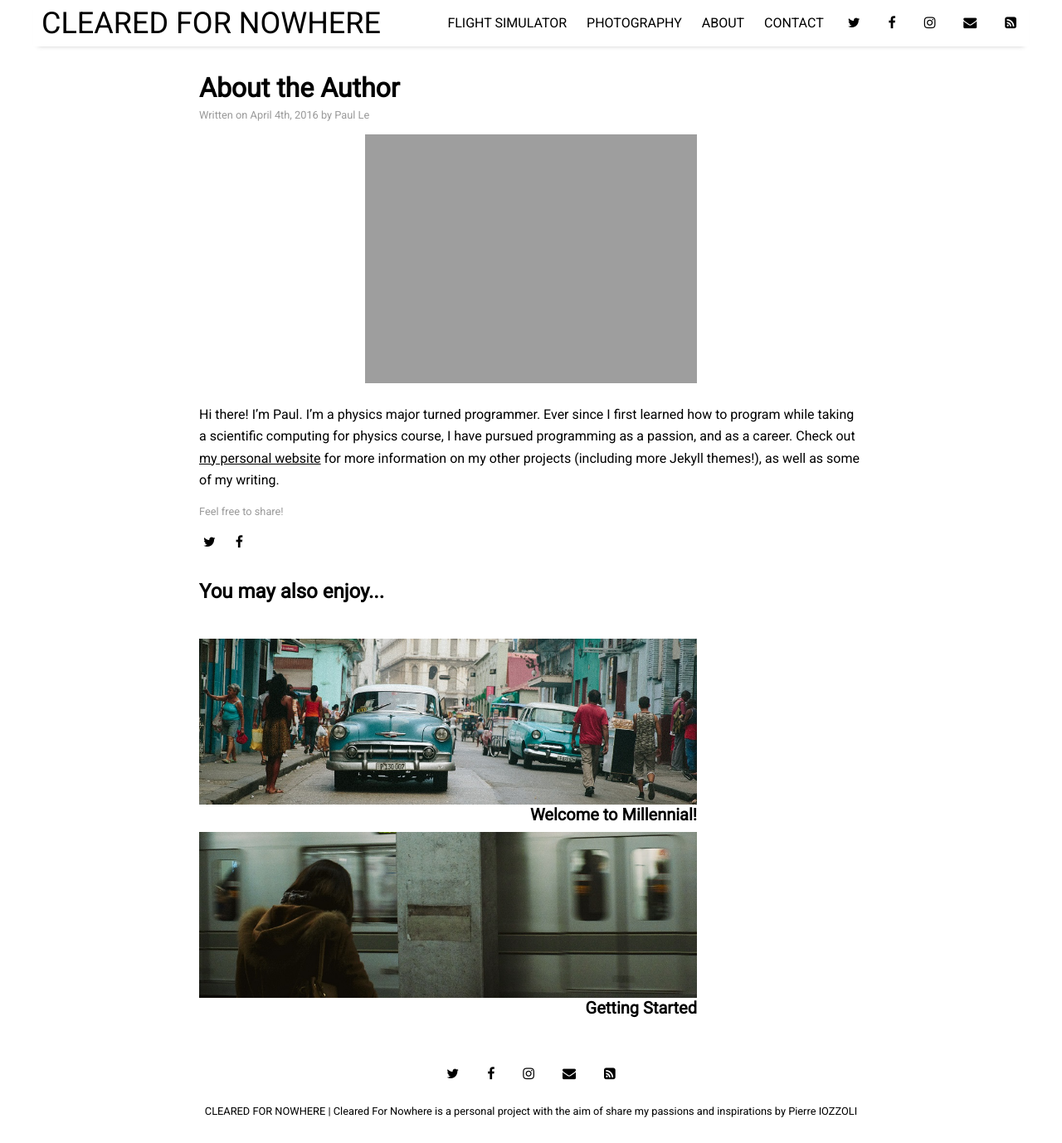
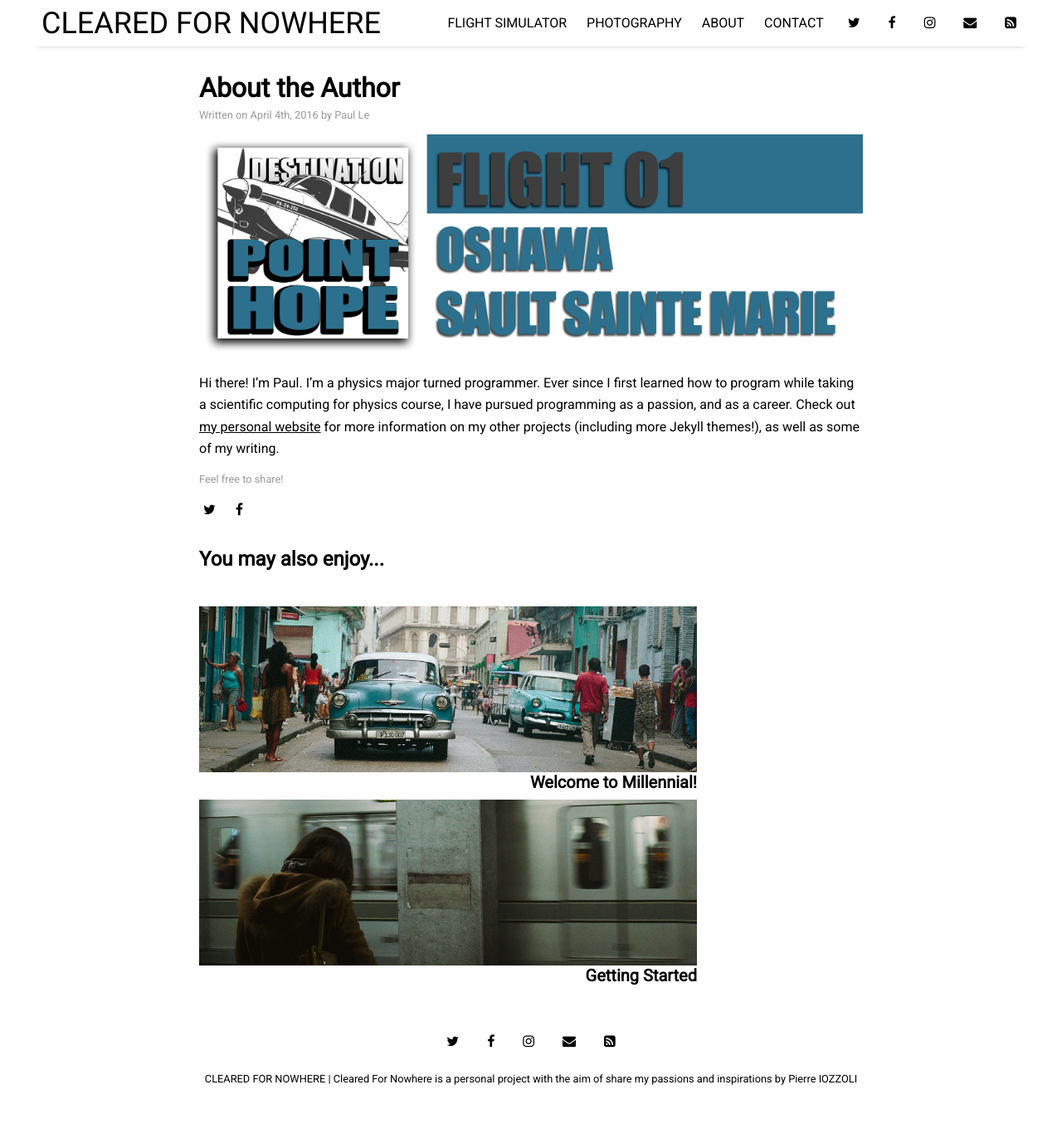
Before and after one commit to ClearedForNowhere/ClearedForNowhere.github.io, a Jekyll site: the page built from _posts/2016-04-04-about-the-author.md, in a window 1280 px wide and 1378 px high. Shown: the whole window at 83% size. Built offline with Jekyll 4.4.1, drawn with Linux system fonts in a browser that asks for light colours; nearby versions of some CDN libraries.

Commit message:
Update post.html

```diff
--- a/_layouts/post.html
+++ b/_layouts/post.html
@@ -11,7 +11,7 @@ layout: default
   {% endif %}
   {% if page.image %}
     <div class="featured-image">
-      <img src="{{ site.github.url }}/assets/img/DPH_FLIGHT01_HEADER">
+      <img src="{{ site.github.url }}/assets/img/DPH_FLIGHT01_HEADER.jpg">
     </div>
   {% endif %}
   <article>
```
